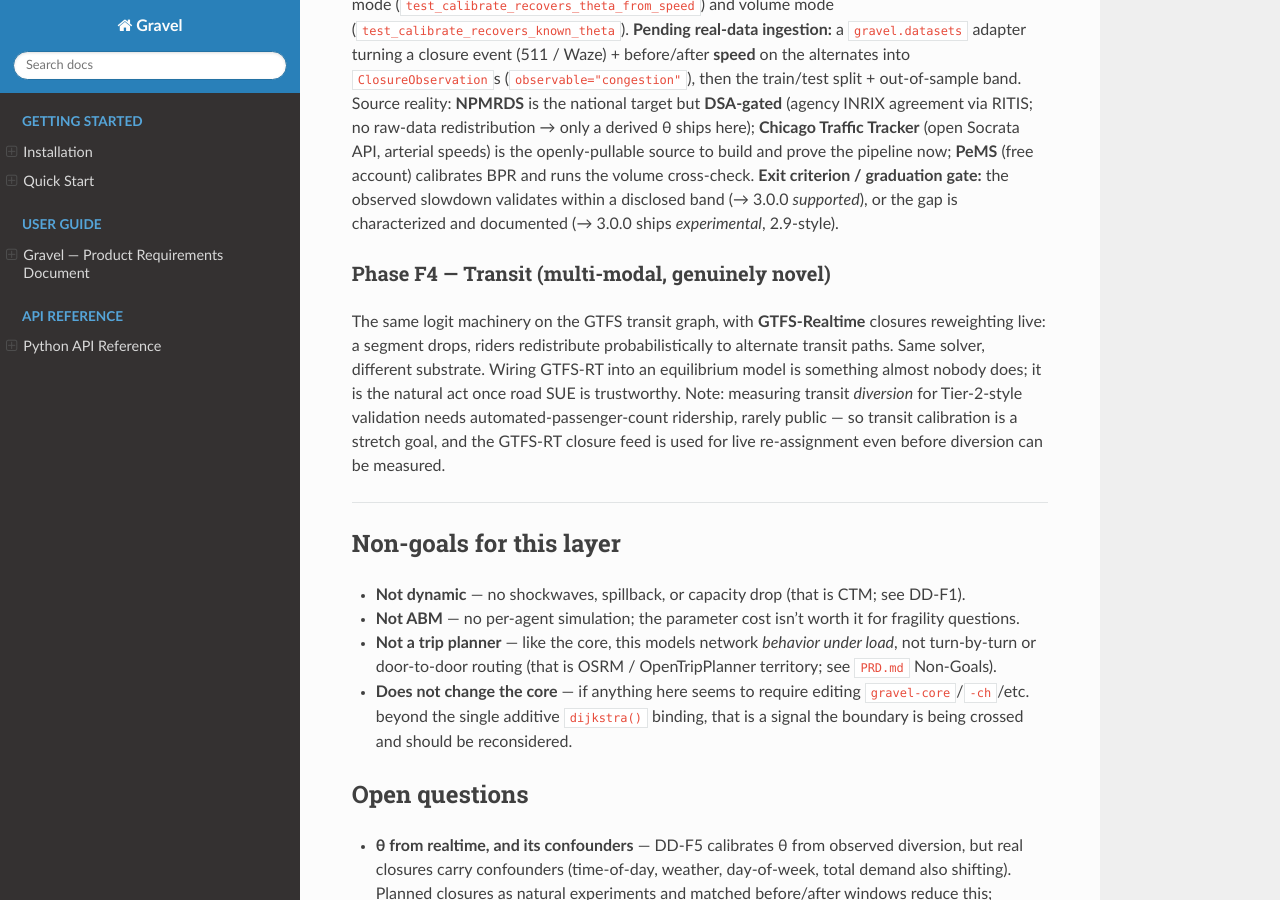
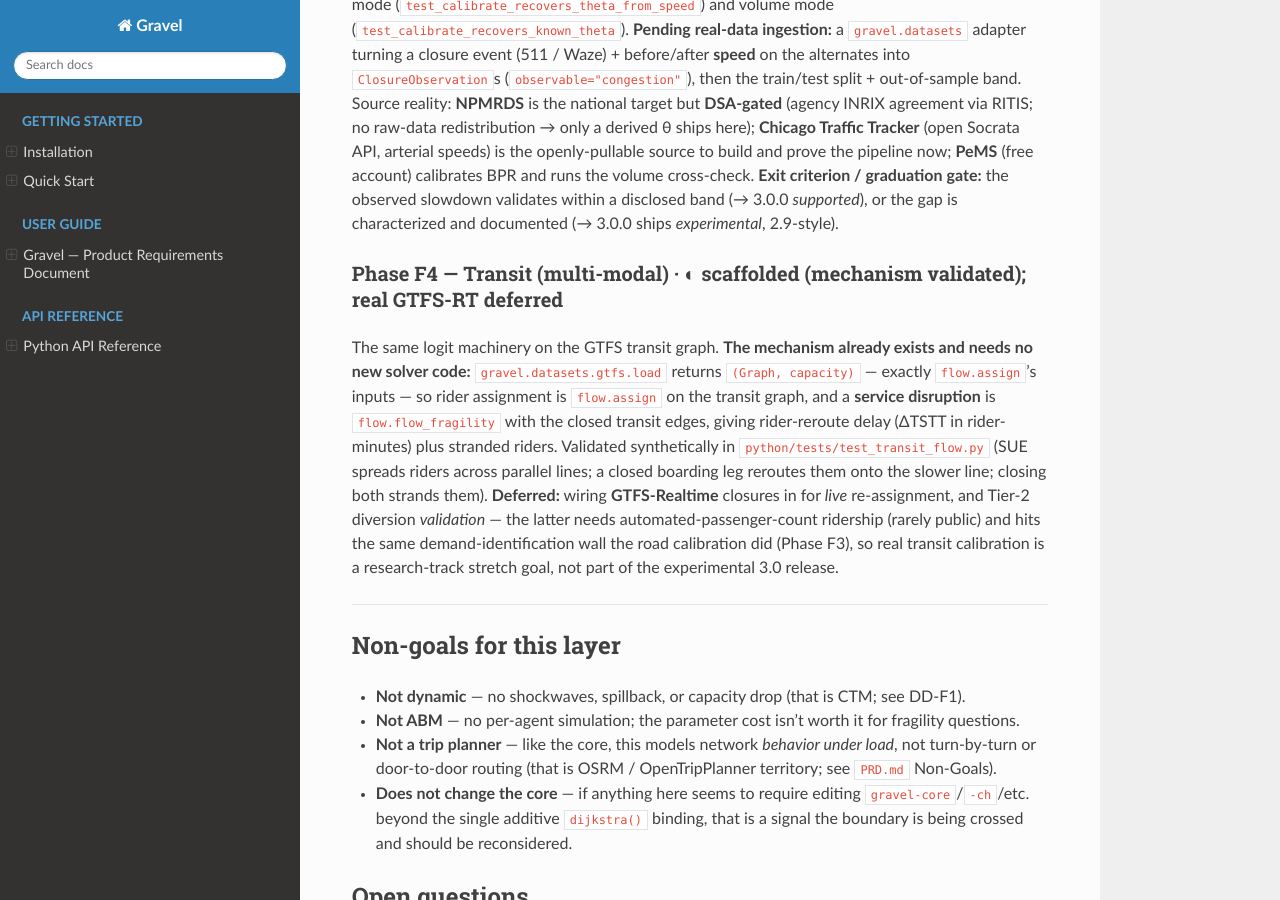
Before and after one commit to rhoekstr/gravel, a Sphinx documentation site: the page built from docs/FLOW_LAYER.md, in a window 1280 px wide and 900 px high, scrolled down 8941 px. Built offline with Sphinx 7.4.7 and the Read the Docs theme 3.1.0, drawn with Linux system fonts in a browser that asks for light colours; pages that are not in the unit, such as notebooks, are missing from menus.

Commit message:
feat(flow): F4 transit scaffold — flow layer applies to GTFS transit graphs
gtfs.load returns (Graph, capacity) = flow.assign's inputs, so transit needs no new solver code: rider assignment is flow.assign on the transit graph, and a service disruption is flow_fragility with the closed transit edges (rider-reroute ΔTSTT in rider-minutes + stranded riders). Synthetic validation in test_transit_flow.py (SUE spreads riders over parallel lines; a closed boarding leg reroutes to the slower line; closing both strands them). Live GTFS-Realtime closure integration + transit-diversion validation deferred (research-track; same demand-ID wall as roads). FLOW_LAYER.md Phase F4 + CHANGELOG updated.

Co-Authored-By: Claude Opus 4.8 <noreply@anthropic.com>

```diff
--- a/docs/FLOW_LAYER.md
+++ b/docs/FLOW_LAYER.md
@@ -365,13 +365,17 @@ account) calibrates BPR and runs the volume cross-check. **Exit criterion / grad
 observed slowdown validates within a disclosed band (→ 3.0.0 *supported*), or the gap is characterized
 and documented (→ 3.0.0 ships *experimental*, 2.9-style).
 
-### Phase F4 — Transit (multi-modal, genuinely novel)
-The same logit machinery on the GTFS transit graph, with **GTFS-Realtime** closures reweighting live: a
-segment drops, riders redistribute probabilistically to alternate transit paths. Same solver, different
-substrate. Wiring GTFS-RT into an equilibrium model is something almost nobody does; it is the natural
-act once road SUE is trustworthy. Note: measuring transit *diversion* for Tier-2-style validation needs
-automated-passenger-count ridership, rarely public — so transit calibration is a stretch goal, and the
-GTFS-RT closure feed is used for live re-assignment even before diversion can be measured.
+### Phase F4 — Transit (multi-modal) · ◐ scaffolded (mechanism validated); real GTFS-RT deferred
+The same logit machinery on the GTFS transit graph. **The mechanism already exists and needs no new
+solver code:** `gravel.datasets.gtfs.load` returns `(Graph, capacity)` — exactly `flow.assign`'s inputs
+— so rider assignment is `flow.assign` on the transit graph, and a **service disruption** is
+`flow.flow_fragility` with the closed transit edges, giving rider-reroute delay (ΔTSTT in rider-minutes)
+plus stranded riders. Validated synthetically in `python/tests/test_transit_flow.py` (SUE spreads riders
+across parallel lines; a closed boarding leg reroutes them onto the slower line; closing both strands
+them). **Deferred:** wiring **GTFS-Realtime** closures in for *live* re-assignment, and Tier-2 diversion
+*validation* — the latter needs automated-passenger-count ridership (rarely public) and hits the same
+demand-identification wall the road calibration did (Phase F3), so real transit calibration is a
+research-track stretch goal, not part of the experimental 3.0 release.
 
 ---
 
```
Also changed, not shown: CHANGELOG.md (+6 -0 lines), 1 other file.
